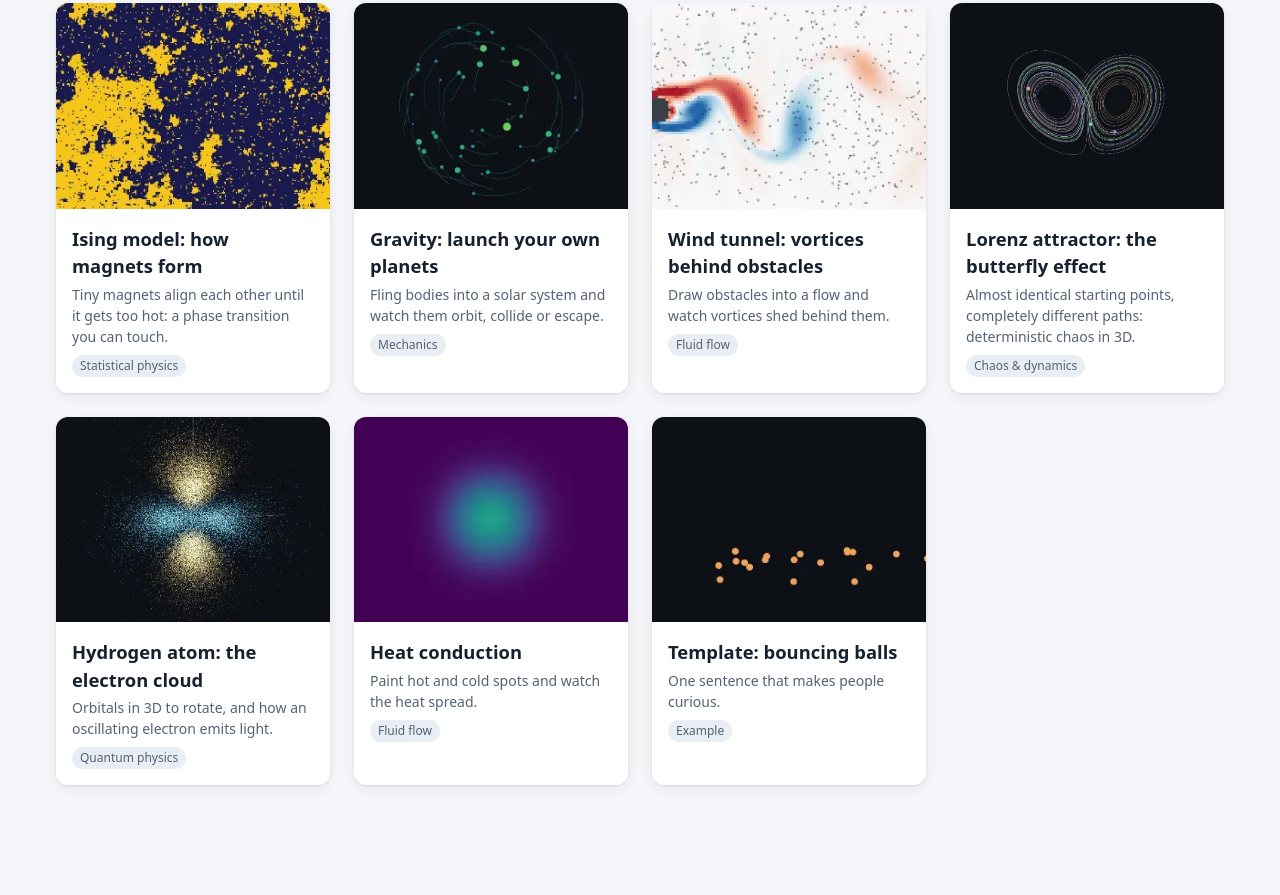
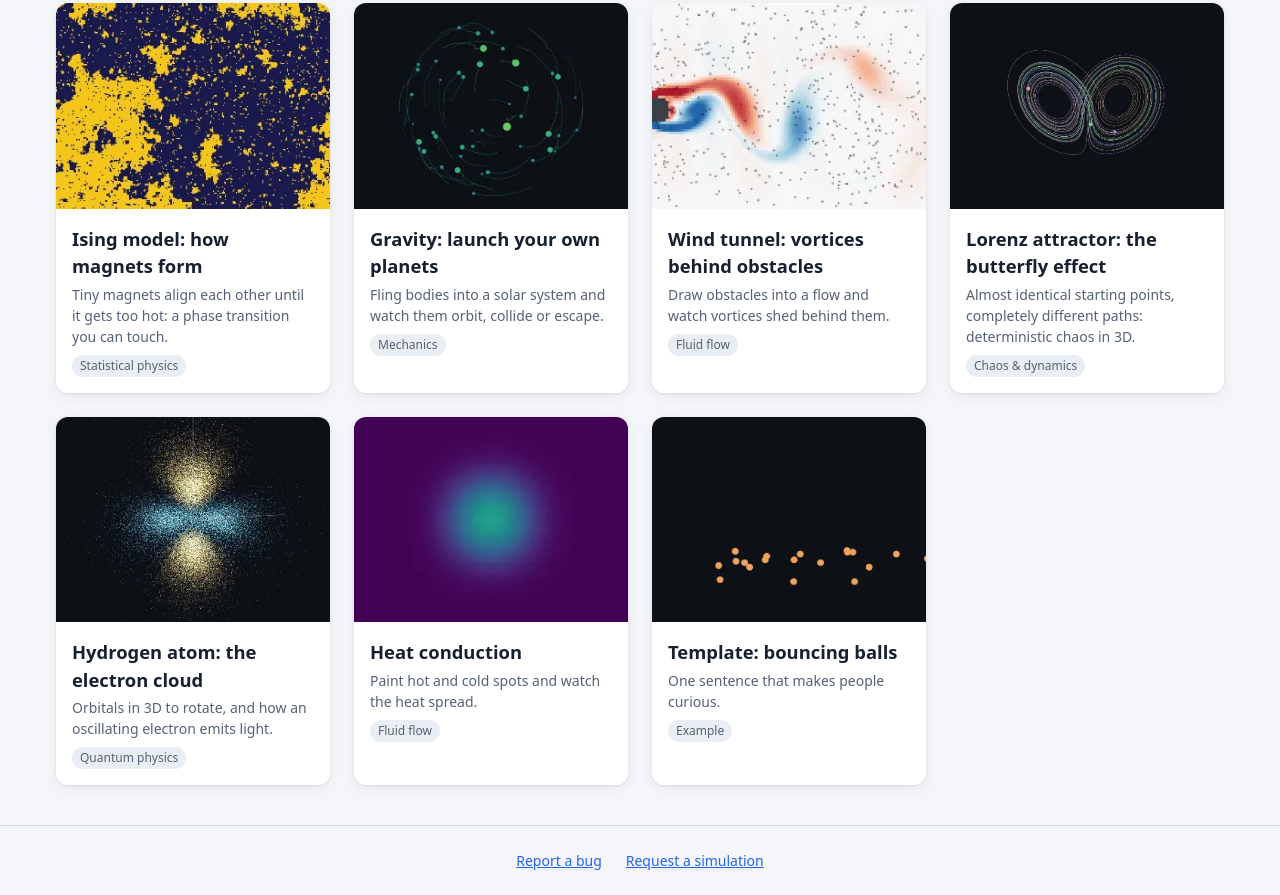
Before and after one commit to ProkopK/SimTechPlayground, a website built with Vite: page index.html in a window 1280 px wide. Shown: the part 381-1276 px from the top of the page. Before the commit the page ends 1206 px from the top, so only its background shows below. Built offline with nearby package versions, Linux system fonts and the light colour scheme.

Commit message:
feat: footer with feedback links to the GitHub issue forms
"Fehler melden" and "Simulation wünschen" open the issue forms in a new tab.
On a simulation page the bug link pre-fills the form's "simulation" field
with the simulation id (?simulation=<id>). A short hint says that GitHub
needs an account.

```diff
--- a/src/config.ts
+++ b/src/config.ts
@@ -2,3 +2,6 @@
 
 // TODO: replace with the real URL of the Simulation Technology program website.
 export const PROGRAM_URL = "https://example.org/simtech";
+
+/** "New issue" URL of the repository; the forms live in .github/ISSUE_TEMPLATE/. */
+export const NEW_ISSUE_URL = "https://github.com/ProkopK/SimTechPlayground/issues/new";
--- a/src/i18n/de.json
+++ b/src/i18n/de.json
@@ -8,6 +8,8 @@
   "nav.language": "Sprache",
   "lang.de": "Deutsch",
   "lang.en": "English",
+  "footer.reportBug": "Fehler melden",
+  "footer.requestSim": "Simulation wünschen",
   "theme.dark": "Dunkles Design",
   "theme.light": "Helles Design",
   "sim.pause": "Pause",
--- a/src/i18n/en.json
+++ b/src/i18n/en.json
@@ -8,6 +8,8 @@
   "nav.language": "Language",
   "lang.de": "Deutsch",
   "lang.en": "English",
+  "footer.reportBug": "Report a bug",
+  "footer.requestSim": "Request a simulation",
   "theme.dark": "Dark theme",
   "theme.light": "Light theme",
   "sim.pause": "Pause",
--- a/src/styles/main.css
+++ b/src/styles/main.css
@@ -268,6 +268,22 @@ button {
   color: var(--color-text-muted);
 }
 
+/* ---------- Footer ---------- */
+.footer {
+  display: flex;
+  flex-wrap: wrap;
+  justify-content: center;
+  align-items: baseline;
+  gap: var(--space-2) var(--space-4);
+  padding: var(--space-4) var(--space-3);
+  border-top: 1px solid var(--color-border);
+  font-size: var(--font-size-small);
+}
+
+.footer__hint {
+  color: var(--color-text-muted);
+}
+
 @media (max-width: 600px) {
   .hide-narrow {
     display: none;
--- /dev/null
+++ b/src/ui/footer.ts
@@ -0,0 +1,19 @@
+import { NEW_ISSUE_URL } from "../config";
+import { t } from "../i18n";
+import { el } from "./dom";
+
+/**
+ * Footer with feedback links to the GitHub issue forms. On a simulation page, `simId`
+ * pre-fills the bug form's "simulation" field (issue forms accept `?<field id>=<value>`).
+ */
+export function createFooter(simId?: string): HTMLElement {
+  const bug = new URLSearchParams({ template: "bug_report.yml" });
+  if (simId) bug.set("simulation", simId);
+  const link = (href: string, label: string) => el("a", { href, target: "_blank", rel: "noopener" }, label);
+  return el(
+    "footer",
+    { class: "footer" },
+    link(`${NEW_ISSUE_URL}?${bug}`, t("footer.reportBug")),
+    link(`${NEW_ISSUE_URL}?template=simulation_request.yml`, t("footer.requestSim")),
+  );
+}
--- a/src/ui/landing.ts
+++ b/src/ui/landing.ts
@@ -3,6 +3,7 @@ import { onLangChange, t, text } from "../i18n";
 import { simulations, type SimEntry } from "../registry";
 import { simHref } from "../router";
 import { el } from "./dom";
+import { createFooter } from "./footer";
 import { createTopbar } from "./topbar";
 
 export function tile(sim: SimEntry): HTMLElement {
@@ -46,6 +47,7 @@ export function mountLanding(root: HTMLElement): () => void {
         ),
         el("section", { class: "tiles" }, ...simulations.map(tile)),
       ),
+      createFooter(),
     );
   };
   render();
--- a/src/ui/simPage.ts
+++ b/src/ui/simPage.ts
@@ -6,6 +6,7 @@ import { createRunner, type Runner, type SimView } from "../runner/runner";
 import type { Simulation } from "../types";
 import { createControls } from "./controls";
 import { el } from "./dom";
+import { createFooter } from "./footer";
 import { createFullscreen } from "./fullscreen";
 import { renderMarkdown } from "./info";
 import { tile } from "./landing";
@@ -38,8 +39,9 @@ export function mountSimPage(root: HTMLElement, id: string): () => void {
   const relatedSlot = el("section", { class: "sim-related" });
   const below = el("div", { class: "sim-below" }, el("section", { class: "sim-info" }, infoHeading, infoBody), relatedSlot);
   const topbarSlot = el("div", { class: "topbar-slot" });
+  const footerSlot = el("div");
   const page = el("main", { class: "sim-page" }, top, below);
-  root.replaceChildren(topbarSlot, page);
+  root.replaceChildren(topbarSlot, page, footerSlot);
   const fullscreen = createFullscreen(top);
 
   let runner: Runner | undefined;
@@ -50,6 +52,7 @@ export function mountSimPage(root: HTMLElement, id: string): () => void {
   /** (Re)build everything that shows translated text; the running simulation is kept. */
   function renderTexts() {
     topbarSlot.replaceChildren(createTopbar(back()));
+    footerSlot.replaceChildren(createFooter(id));
     title.textContent = text(entry!.meta.title);
     document.title = `${text(entry!.meta.title)} · ${t("site.title")}`;
     controls?.dispose();
```
Also changed, not shown: plans/todos.md (+0 -2 lines).
